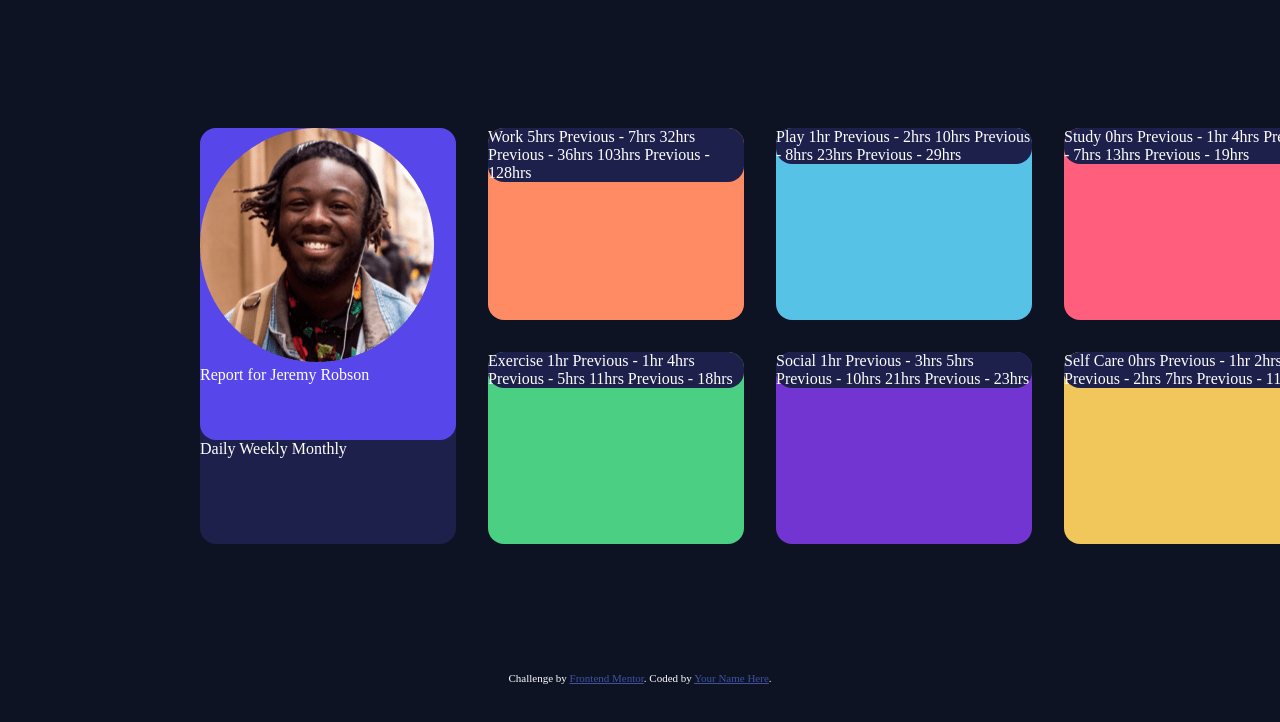
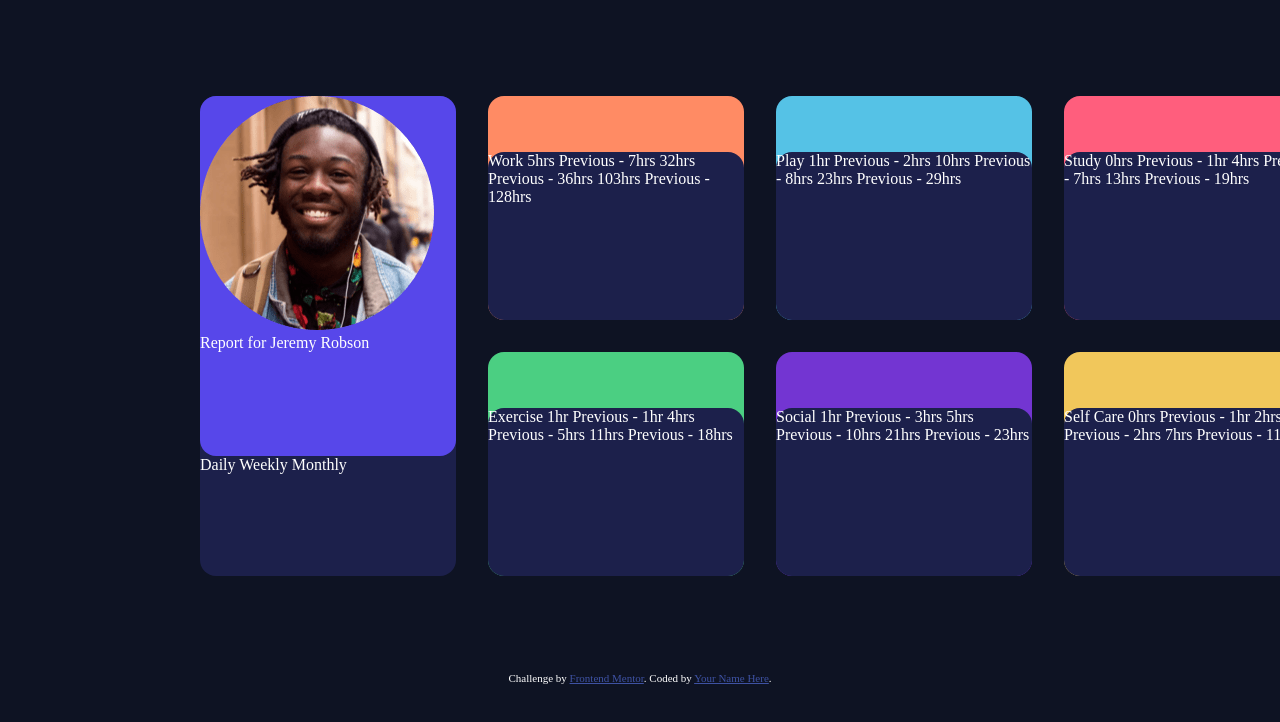
Before and after one commit to Kass-S/time-tracking-dashboard-main, a plain HTML site: page index.html in a window 1280 px wide. Shown: the top 722 px of the page. Drawn offline with Linux system fonts and the light colour scheme.

Commit message:
created card grids

```diff
--- a/index.html
+++ b/index.html
@@ -25,8 +25,8 @@
 
     </section>
 
-    <section class="work-card">
-      <div class="card-body-bg">
+    <section class="work-card work-card-grid">
+      <div class="card-body-bg work-card-grid-item-1">
         Work
         5hrs <!-- daily -->
         Previous - 7hrs <!-- daily -->
@@ -37,8 +37,8 @@
       </div>
     </section>
 
-    <section class="play-card">
-      <div class="card-body-bg">
+    <section class="play-card play-card-grid">
+      <div class="card-body-bg play-card-grid-item-1">
         Play
         1hr <!-- daily -->
         Previous - 2hrs <!-- daily -->
@@ -49,8 +49,8 @@
       </div>
     </section>
 
-    <section class="study-card">
-      <div class="card-body-bg">
+    <section class="study-card study-card-grid">
+      <div class="card-body-bg study-card-grid-item-1">
         Study
         0hrs <!-- daily -->
         Previous - 1hr <!-- daily -->
@@ -61,8 +61,8 @@
       </div>
     </section>
 
-    <section class="exercise-card">
-      <div class="card-body-bg">
+    <section class="exercise-card exercise-card-grid">
+      <div class="card-body-bg exercise-card-grid-item-1">
         Exercise
         1hr <!-- daily -->
         Previous - 1hr <!-- daily -->
@@ -73,8 +73,8 @@
       </div>
     </section>
 
-    <section class="social-card">
-      <div class="card-body-bg">
+    <section class="social-card social-card-grid">
+      <div class="card-body-bg social-card-grid-item-1">
         Social
         1hr <!-- daily -->
         Previous - 3hrs <!-- daily -->
@@ -85,8 +85,8 @@
       </div>
     </section>
 
-    <section class="selfcare-card">
-      <div class="card-body-bg">
+    <section class="selfcare-card selfcare-card-grid">
+      <div class="card-body-bg selfcare-card-grid-item-1">
         Self Care
         0hrs <!-- daily -->
         Previous - 1hr <!-- daily -->
--- a/styles/style.css
+++ b/styles/style.css
@@ -4,10 +4,10 @@ body{
 }
 
 main{
-    margin: 8em 12em;
+    margin: 6em 12em;
     display: grid;
     grid-template-columns: 16em 16em 16em 16em;
-    grid-template-rows: 12em 12em;
+    grid-template-rows: 14em 14em;
     gap: 2em;
 }
 
@@ -37,6 +37,15 @@ main{
     background-color: #FF8B64;
     border-radius: 1em;
 }
+
+.work-card-grid{
+    display: grid;
+    grid-template-rows: .5fr 1.5fr;
+}
+
+.work-card-grid-item-1{
+    grid-row: 2;
+}
 /* work card */
 
 /* play card */
@@ -44,12 +53,30 @@ main{
     background-color: #55C2E6;
     border-radius: 1em;
 }
+
+.play-card-grid{
+    display: grid;
+    grid-template-rows: .5fr 1.5fr;
+}
+
+.play-card-grid-item-1{
+    grid-row: 2;
+}
 /* play card */
 
 /* study card */
 .study-card{
     background-color: #FF5E7D;
     border-radius: 1em;
+}
+
+.study-card-grid{
+    display: grid;
+    grid-template-rows: .5fr 1.5fr;
+}
+
+.study-card-grid-item-1{
+    grid-row: 2;
 }
 /* study card */
 
@@ -59,6 +86,15 @@ main{
     border-radius: 1em;
     grid-column: 2;
 }
+
+.exercise-card-grid{
+    display: grid;
+    grid-template-rows: .5fr 1.5fr;
+}
+
+.exercise-card-grid-item-1{
+    grid-row: 2;
+}
 /* exercise card */
 
 /* social card */
@@ -66,6 +102,15 @@ main{
     background-color: #7335D2;
     border-radius: 1em;
     grid-column: 3;
+}
+
+.social-card-grid{
+    display: grid;
+    grid-template-rows: .5fr 1.5fr;
+}
+
+.social-card-grid-item-1{
+    grid-row: 2;
 }
 /* social card */
 
@@ -75,6 +120,15 @@ main{
     border-radius: 1em;
     grid-column: 4;
 }
+
+.selfcare-card-grid{
+    display: grid;
+    grid-template-rows: .5fr 1.5fr;
+}
+
+.selfcare-card-grid-item-1{
+    grid-row: 2;
+}
 /* self care card */
 
 
```
